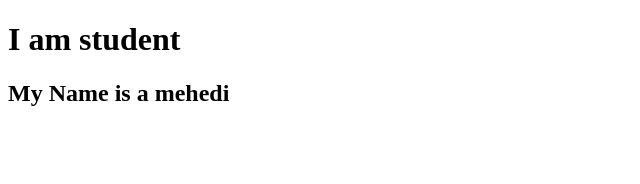
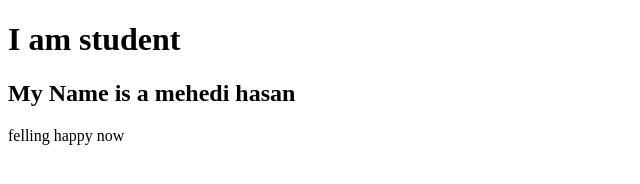
Before and after one commit to Mehedis-Entrepreneur/md-1st-website, a plain HTML site: page index.html in a window 1280 px wide. Shown: the whole page, without its empty margins (0-640 px from the left). Drawn offline with Linux system fonts and the light colour scheme.

Commit message:
happy added

```diff
--- a/index.html
+++ b/index.html
@@ -8,6 +8,7 @@
 </head>
 <body>
     <h1> I am student</h1>
-    <h2>My Name is a mehedi</h2>
+    <h2>My Name is a mehedi hasan</h2>
+    <p>felling happy now</p>
 </body>
 </html>
```
